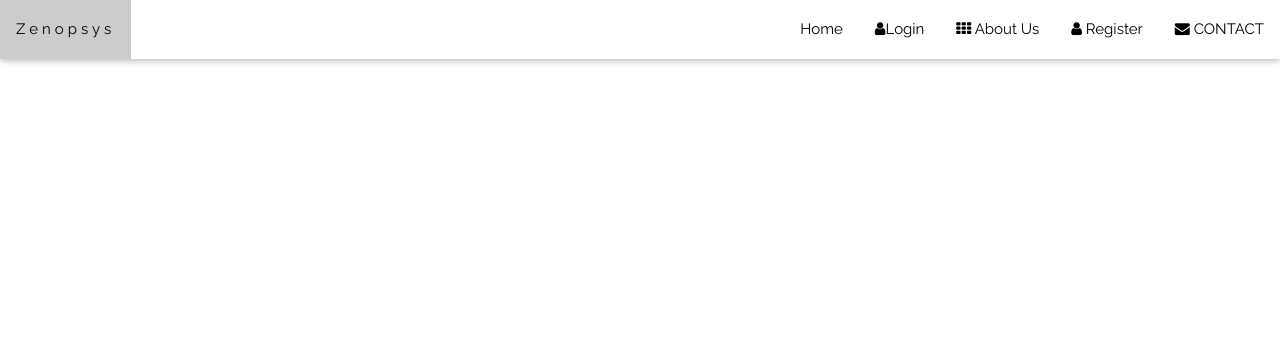
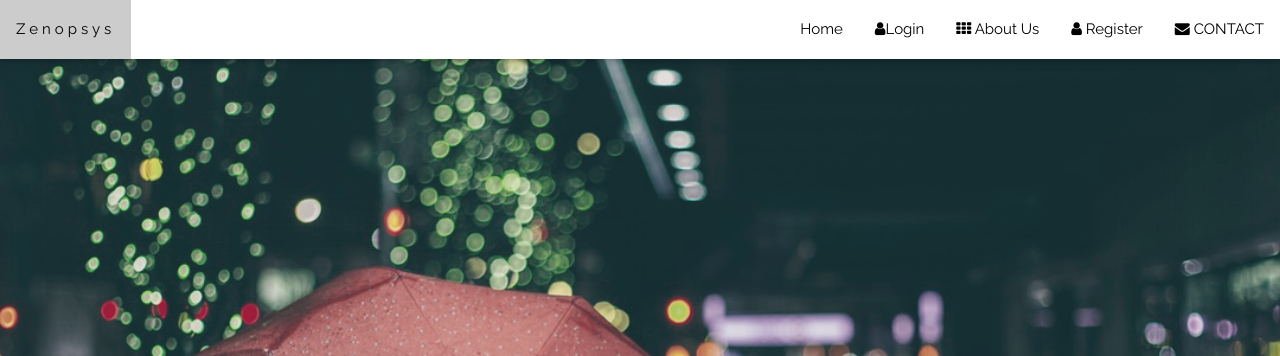
Before and after one commit to gopiraj7411/Responsive-Web-Developemnt, a plain HTML site: page home.html in a window 1280 px wide. Shown: the top 356 px of the page. Drawn offline with nearby package versions, Linux system fonts and the light colour scheme.

Commit message:
Update home.html

```diff
--- a/home.html
+++ b/home.html
@@ -18,7 +18,7 @@ body, html {
 .bgimg-1 {
   background-position: center;
   background-size: cover;
-  background-image: url("img/bg3.jpg");
+  background-image: url("bg3.jpg");
   min-height: 100%;
 }
 
```
